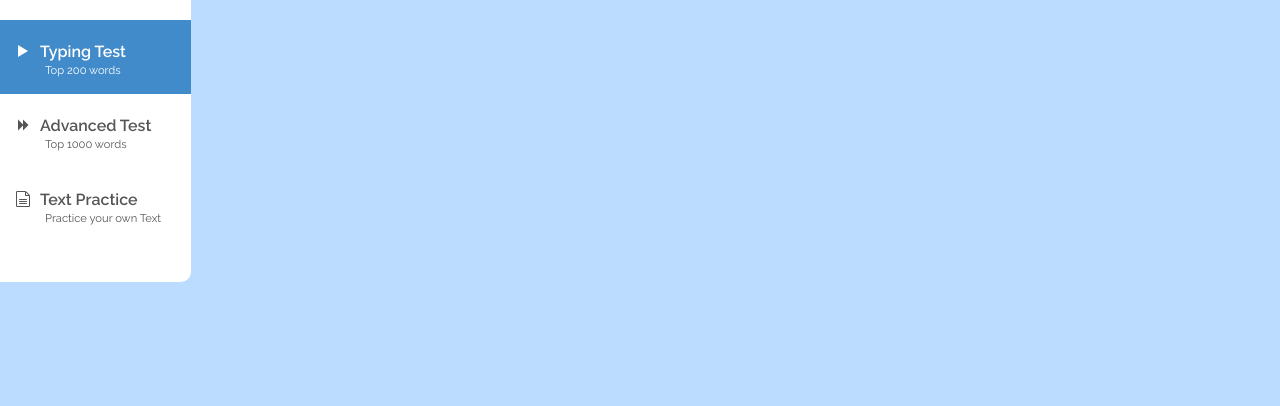
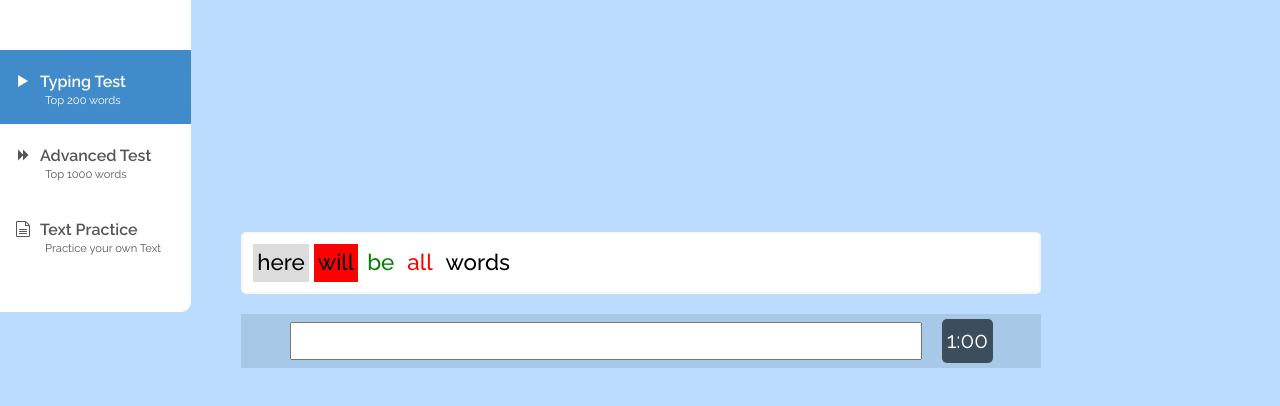
Before and after one commit to Obaadz/10FastFingers-Template, a plain HTML site: page typing-test.html in a window 1280 px wide. Drawn offline with Linux system fonts and the light colour scheme; files whose address does not match are found by name.

Commit message:
adding typing box component to the page typing-test

```diff
--- a/assets/scss/app.scss
+++ b/assets/scss/app.scss
@@ -16,6 +16,7 @@
 // components
 @import "components/aside";
 @import "components/btn";
+@import "components/typing-box";
 
 // pages
 @import "pages/home";
--- /dev/null
+++ b/assets/scss/components/_typing-box.scss
@@ -0,0 +1,57 @@
+#game {
+  max-width: 800px;
+  #words-display-box {
+    display: flex;
+    flex-wrap: wrap;
+    column-gap: 5px;
+    max-width: 61ch;
+    max-height: 90px;
+    background-color: $color_white;
+    border: 2px solid $color_light2;
+    border-radius: 5px;
+    padding: 10px 10px;
+    font-weight: 500;
+    font-size: 1.4em;
+    overflow: hidden;
+
+    span {
+      padding: 2px 4px;
+    }
+
+    .wrong {
+      color: #ff0000;
+    }
+    .correct {
+      color: #008000;
+    }
+    .highlight {
+      background-color: #dddcdc !important;
+    }
+    .highlight-wrong {
+      background-color: #ff0000 !important;
+    }
+  }
+
+  #words-input-box {
+    margin-top: 20px;
+    padding: 5px;
+    display: flex;
+    justify-content: center;
+    align-items: center;
+    gap: 20px;
+    background-color: #a7c8e7;
+
+    #words-input-field {
+      width: 80%;
+      padding: 5px 10px;
+    }
+
+    #timer {
+      color: $color_white;
+      background-color: #3c4d5c;
+      padding: 5px;
+      border-radius: 5px;
+      font-size: 1.4em;
+    }
+  }
+}
--- a/assets/scss/core/_reset.scss
+++ b/assets/scss/core/_reset.scss
@@ -32,3 +32,7 @@ img {
   width: 100%;
   vertical-align: middle;
 }
+
+input:focus {
+  outline: none;
+}
--- a/assets/scss/pages/_typing-test.scss
+++ b/assets/scss/pages/_typing-test.scss
@@ -1,8 +1,13 @@
 #typing-test {
   @extend %raleway;
   background-color: #bcdcff;
+  height: 100vh;
+  display: flex;
   aside {
+    height: max-content;
+    position: static;
     background-color: $color_white;
+    padding-top: 50px;
     border-bottom-right-radius: 10px;
 
     .links a {
@@ -18,4 +23,10 @@
       }
     }
   }
+
+  main {
+    flex: 1;
+    align-self: center;
+    margin: -200px 50px 0;
+  }
 }
--- a/typing-test.html
+++ b/typing-test.html
@@ -18,7 +18,22 @@
 			<a href="#"><span>Text Practice</span></a>
 		</div>
 	</aside>
+	<main>
+		<div id="game">
+			<div id="words-display-box">
+				<span class="highlight">here</span>
+				<span class="highlight-wrong">will</span>
+				<span class="correct">be</span>
+				<span class="wrong">all</span>
+				<span>words</span>
 
+			</div>
+			<div id="words-input-box">
+				<input id="words-input-field" type="text" autofocus>
+				<div id="timer">1:00</div>
+			</div>
+		</div>
+	</main>
 	<script src="assets/js/app.js"></script>
 </body>
 
```
Also changed, not shown: assets/css/app.css, 1 other file.
